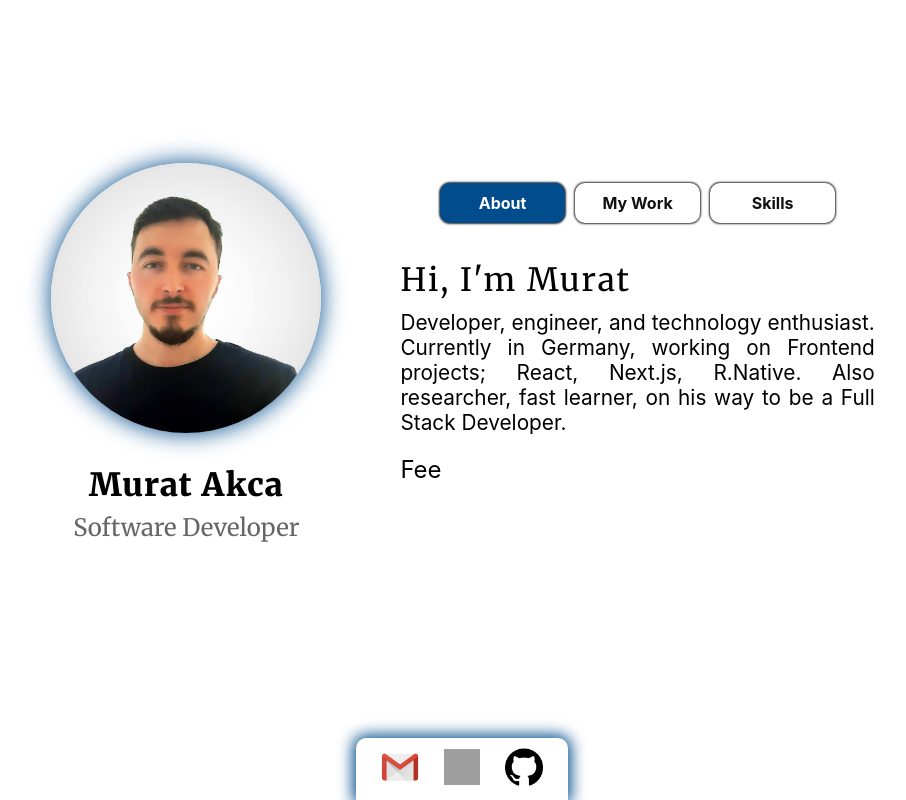
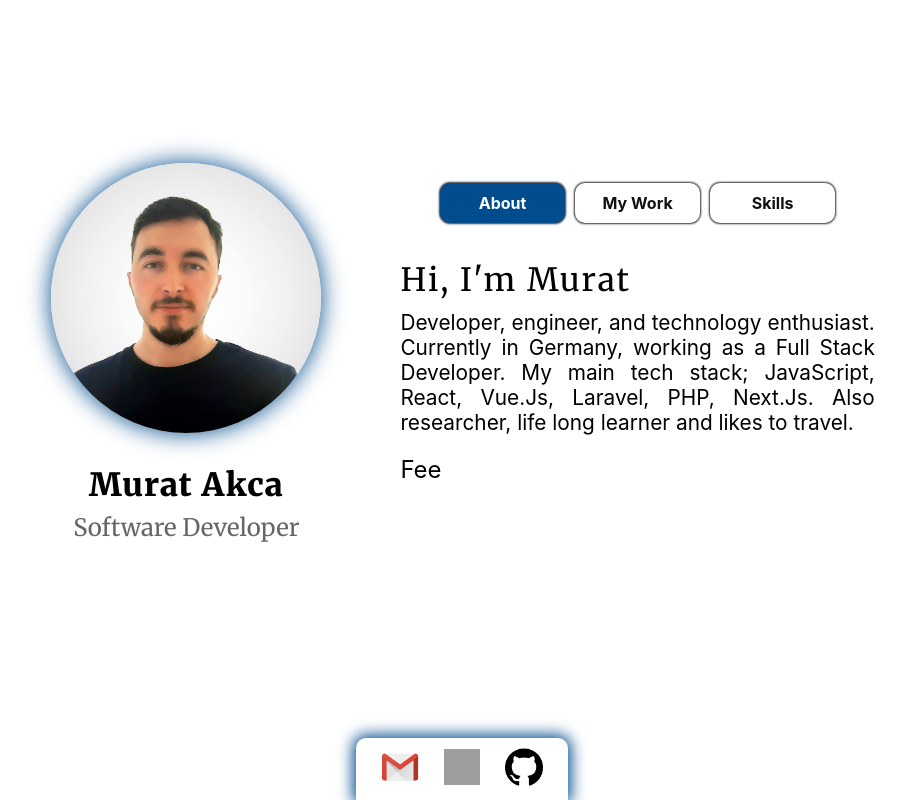
Before and after one commit to muratsgt/muratspage, a Next.js app: page / in a window 1280 px wide. Shown: the whole page, without its empty margins (178-1084 px from the left). Built offline with nearby package versions, Linux system fonts and the light colour scheme; grey boxes are pictures that could not be loaded.

Commit message:
Update bio

```diff
--- a/pages/index.js
+++ b/pages/index.js
@@ -16,9 +16,9 @@ function About() {
       </h1>
       <h2>
         Developer, engineer, and technology enthusiast.
-        Currently in Germany, working on Frontend projects;
-        React, Next.js, R.Native.
-        Also researcher, fast learner, on his way to be a Full Stack Developer.
+        Currently in Germany, working as a Full Stack Developer.
+        My main tech stack; JavaScript, React, Vue.Js, Laravel, PHP, Next.Js.
+        Also researcher, life long learner and likes to travel.
       </h2>
       <Welcome />
     </div>
```
